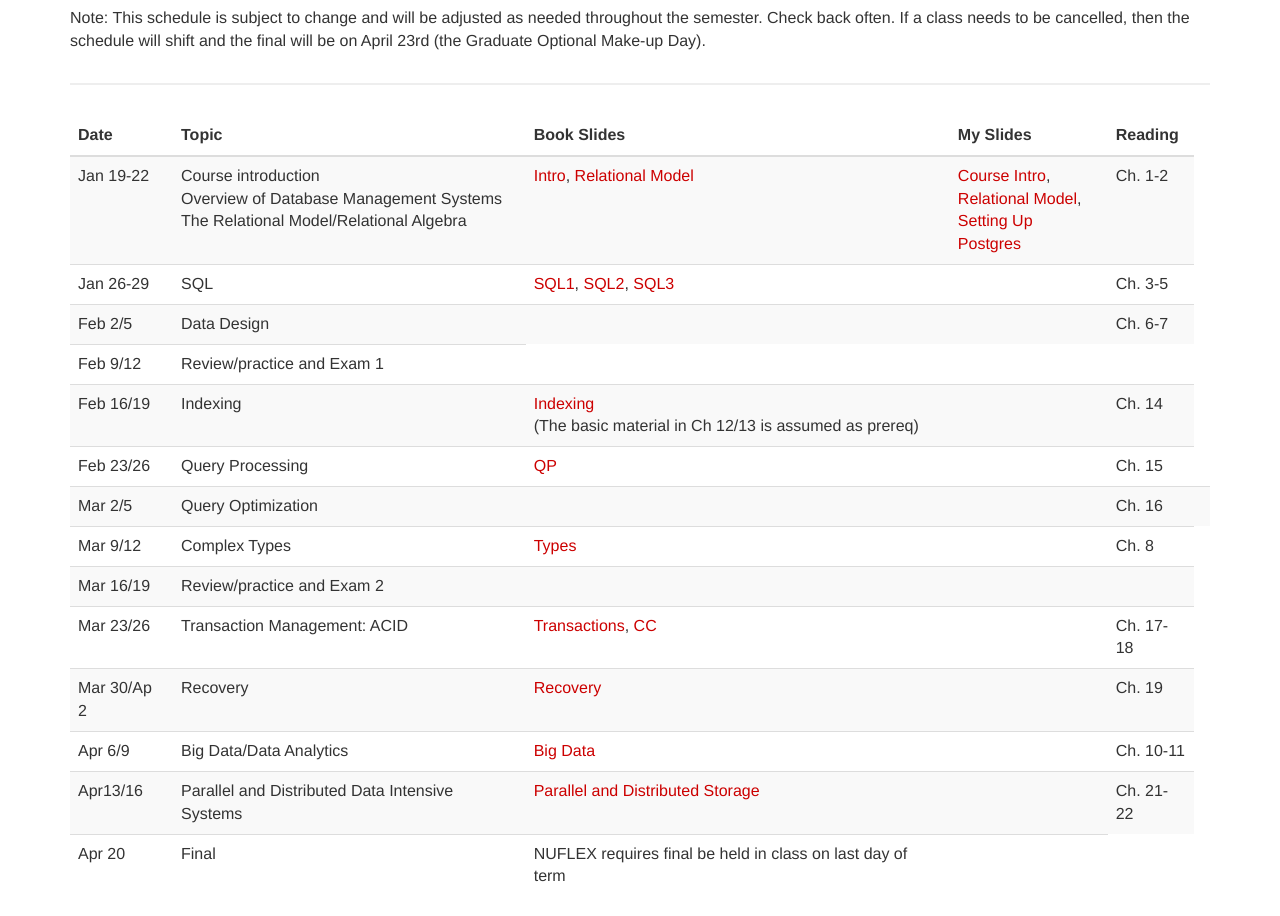
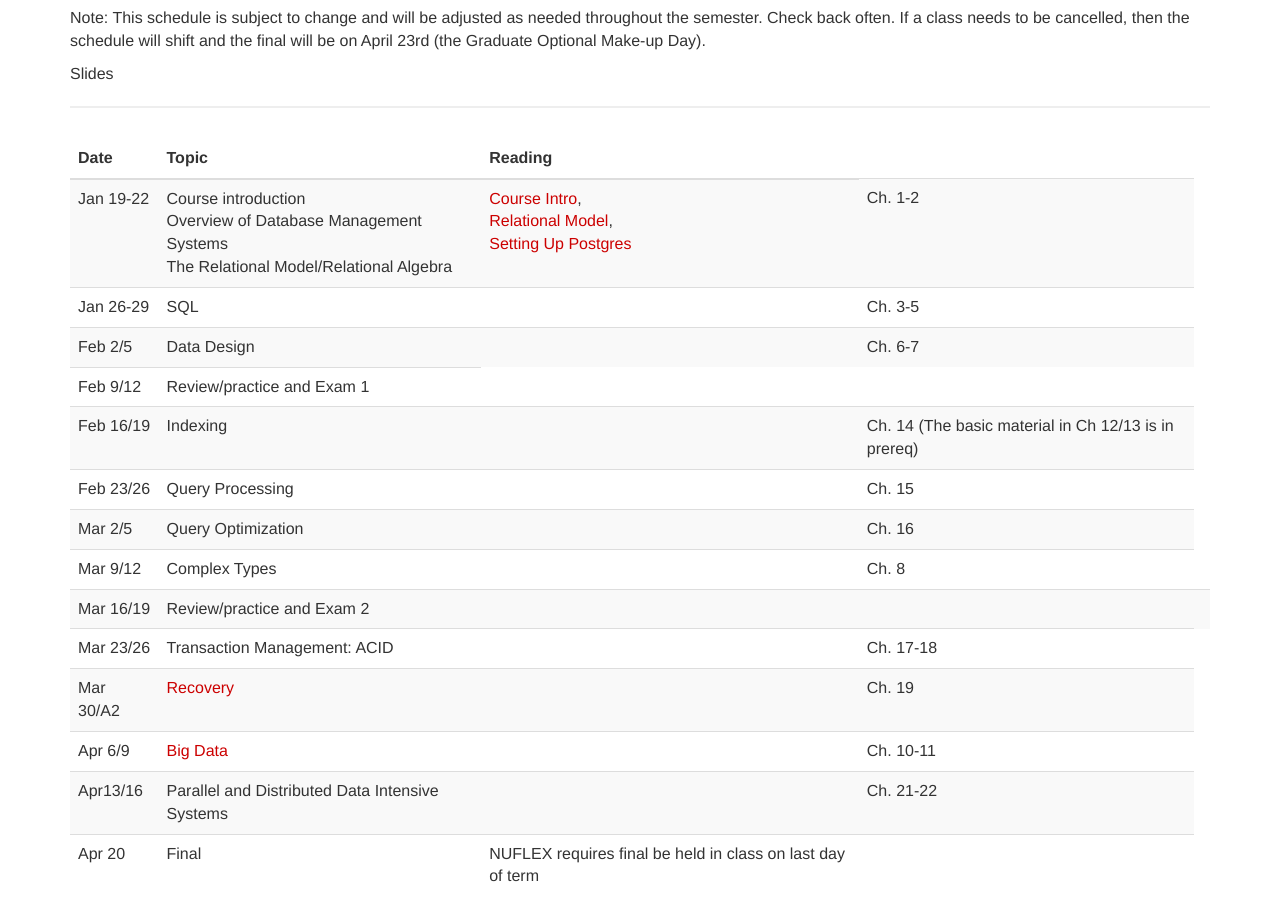
Before and after one commit to northeastern-datalab/cs5200, a plain HTML site: page sched.html in a window 1280 px wide. Shown: the part 351-1267 px from the top of the page. Drawn offline with Linux system fonts and the light colour scheme.

Commit message:
initial course

```diff
--- a/sched.html
+++ b/sched.html
@@ -78,10 +78,11 @@
 							<th>Date</th>
 
 							<th>Topic</th>
-							<th>
+<!--							<th>
 							  Book Slides</th>
 							  		<th>
-				My Slides</th>
+									  -->
+				 Slides</th>
 <th>Reading</th>
 						</tr>
 					</thead>
@@ -94,10 +95,12 @@
 Overview of Database Management Systems<br>
   The Relational Model/Relational Algebra<br>
 </td>
+<!--
 <td>
   <a href="download/ch1.pptx">Intro</a>,
   <a href="download/ch2.pptx">Relational Model</a>
 </td>
+-->
 <td>
   <a href="download/5200.1.Intro.pf">Course Intro</a>,
   <br>
@@ -111,11 +114,13 @@ Overview of Database Management Systems<br>
   <td>Jan 26-29</td>
 <td>    SQL
 </td>
+<!--
 <td>
   <a href="download/ch3.pptx">SQL1</a>,
   <a href="download/ch4.pptx">SQL2</a>,
   <a href="download/ch5.pptx">SQL3</a>
 </td>
+-->
 <td>
 <!--
   Practice DB:  <a href="download/DDL.sql">DDL</a>, <a
@@ -130,7 +135,6 @@ href="download/smallRelationsInsertFile.sql">data</a>
   <td>Feb 2/5</td>
   <td> Data Design </td>
   <td></td>
-  <td></td>
   <td>Ch. 6-7</td>
 </tr>
 
@@ -144,26 +148,29 @@ href="download/smallRelationsInsertFile.sql">data</a>
   <td> Indexing<br>
 
 </td>
-<td>
+<!-- <td>
   <a href="download/ch14.pptx">Indexing</a>
   <br>
    (The basic material in Ch
   12/13 is assumed as prereq)
 </td>
+-->
 <td>
 <!--  <a href="download/4200.4.Indexing.pdf">My Indexing Slides</a>,
     <a href="download/4200.4.HashIndex.pdf">Hash Indexing</a>
   -->
   </td>
-<td>Ch. 14</td>
+<td>Ch. 14 (The basic material in Ch
+  12/13 is in prereq)</td>
 </tr>
 <tr>
   <td>Feb 23/26</td>
   <td> Query Processing
 </td>
-<td>
+<!-- <td>
   <a href="download/ch15.pptx">QP</a>
 </td>
+-->
 <td>
 <!--  <a href="download/4200.5.QEval.pdf">Query Evaluation</a>,
   <a href="download/4200.5.QEval2.pdf">Query Evaluation (cont'd)</a>
@@ -177,27 +184,24 @@ href="download/smallRelationsInsertFile.sql">data</a>
 </td>
 <td>
 </td>
-<td>
-</td>
 <td>Ch. 16</td>
-<td>
 <!--  <a href="download/4200.6.QOpt.Eq.pdf">Query Optimization</a>,
     <a href="download/4200.7.QOpt.PlanEnumeration.pdf">Plan
   Enumeration</a>,
   <a href="download/4200.7.Statistics.pdf">Cost Statistics</a>,
   <a href="download/4200.7.AdvancedOptimization.pdf">Advanced
   Optimization</a>,
-  -->
+ -->
 
-</td>
 </tr>
 <tr>
   <td>Mar 9/12</td>
 <td>  Complex Types<br>
 </td>
-<td>
+<!-- <td>
   <a href="download/ch8.pptx">Types</a>
 </td>
+-->
 <td>
   <!--  <a href="download/2020.ComplexDataTypes.pdf">Types</a>
   -->
@@ -218,10 +222,12 @@ href="download/smallRelationsInsertFile.sql">data</a>
 <tr>
   <td>Mar 23/26</td>
   <td>Transaction Management: ACID</td>
+  <!--
 <td>
   <a href="download/ch17.pptx">Transactions</a>,
     <a href="download/ch18.pptx">CC</a>
 </td>
+-->
   <td>
   </td>
   <td>
@@ -229,9 +235,11 @@ href="download/smallRelationsInsertFile.sql">data</a>
   </td>
 </tr>
 <tr>
-  <td>Mar 30/Ap 2</td>
+  <td>Mar 30/A2</td>
+  <!--
   <td>Recovery</td>
                                                                         </td>
+									-->
 <td>
   <a href="download/ch19.pptx">Recovery</a>
 </td>
@@ -245,25 +253,28 @@ href="download/smallRelationsInsertFile.sql">data</a>
 </tr>
 <tr>
   <td>Apr 6/9</td>
-<td> Big Data/Data Analytics<br>
-</td>
+  <!--
+  <td> Big Data/Data Analytics<br>
+
+  </td>
+   -->
 <td>
   <a href="download/ch10.pptx">Big Data</a><br>
-
+<td>
 </td>
-<td>
   <!--  <a href="download/2020/BigData.pdf">Big Data</a>
   -->
-</td>
 <td>Ch. 10-11</td>
 </tr>
 <tr>
 <td>Apr13/16</td>
 <td> Parallel and Distributed Data Intensive Systems<br>
 </td>
+<!--
 <td>
   <a href="download/ch21.pptx">Parallel and Distributed Storage</a>
 </td>
+-->
 <td>
 <!--  <a href="download/2020/Distribution.pdf">Parallel and -->
 <!--  Distributed Storage</a> -->
```
